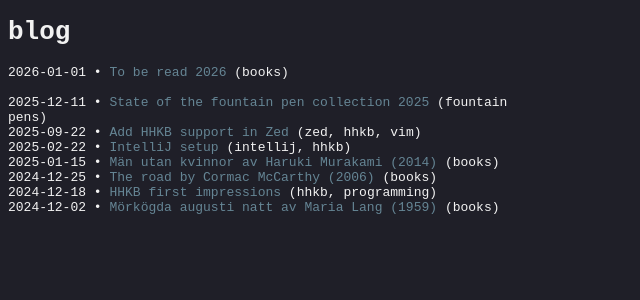
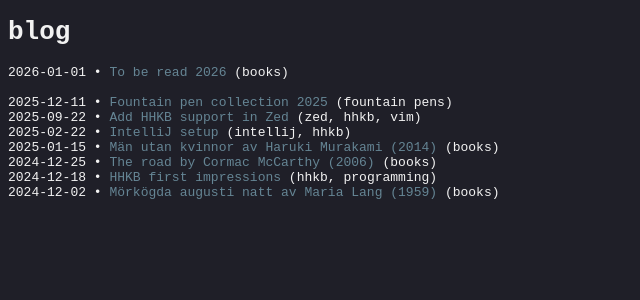
Before and after one commit to s-estay/s-estay.github.io, a Jekyll site: the page built from index.md, in a window 1280 px wide. Shown: the top 300 px of the page, without its empty margins (0-640 px from the left). Built offline with Jekyll 4.4.1, drawn with Linux system fonts in a browser that asks for light colours.

Commit message:
added alternative short title in liquid tags

```diff
--- a/_layouts/blog.md
+++ b/_layouts/blog.md
@@ -9,7 +9,7 @@
     <div class = "blog-list-entry">
       <time>{{ post.date | date: "%Y-%m-%d" }}</time>
       •
-      <a href = "{{ post.url }}">{{ post.title }}</a>
+      <a href = "{{ post.url }}">{{ post.short_title | default: post.title }}</a>
       (
         {%- for tag in post.tags -%}
           {{ tag | downcase }} {%- unless forloop.last -%}, {% endunless %}
@@ -24,7 +24,7 @@
     <div class = "blog-list-entry">
       <time>{{ post.date | date: "%Y-%m-%d" }}</time>
       •
-      <a href = "{{ post.url }}">{{ post.title }}</a>
+      <a href = "{{ post.url }}">{{ post.short_title | default: post.title }}</a>
       (
         {%- for tag in post.tags -%}
           {{ tag | downcase }} {%- unless forloop.last -%}, {% endunless %}
```
Also changed, not shown: _posts/2025-12-11-state-of-the-fp-collection-2025.md (+1 -0 lines).
